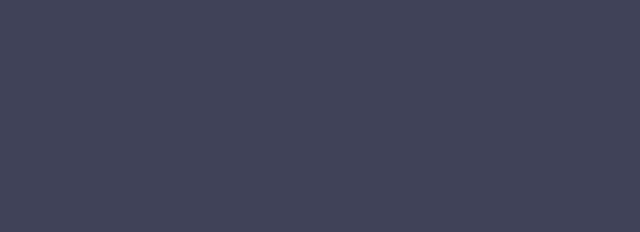
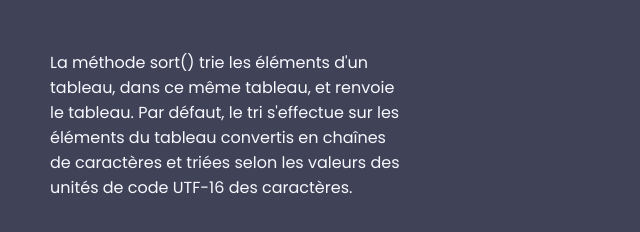
Before and after one commit to Maximebtz/JS--Formation--Grafikart, a plain HTML site: page Function/index.html in a window 1280 px wide. Shown: the whole page, without its empty margins (0-640 px from the left). Drawn offline with Linux system fonts and the light colour scheme.

Commit message:
Update, sessions par formations

```diff
--- a/Function/app.js
+++ b/Function/app.js
@@ -99,3 +99,9 @@
 
 
 // 3
+
+    const phrase = "La méthode sort() trie les éléments d'un tableau, dans ce même tableau, et renvoie le tableau. Par défaut, le tri s'effectue sur les éléments du tableau convertis en chaînes de caractères et triées selon les valeurs des unités de code UTF-16 des caractères."
+    const frequecies = {}
+    const words = phrase.split('. ')
+
+    console.log(words)
--- a/Function/index.html
+++ b/Function/index.html
@@ -8,7 +8,14 @@
 </head>
 <body>
     <div class="wrapper">
-
+        <p id="text-content">
+            La méthode sort() trie les éléments d'un tableau,
+            dans ce même tableau, et renvoie le tableau.
+            Par défaut, le tri s'effectue sur les éléments
+            du tableau convertis en chaînes de caractères et
+            triées selon les valeurs des unités de code UTF-16
+            des caractères.
+        </p>
     </div>
 </body>
 <script src="./app.js"></script>
--- a/Function/style.css
+++ b/Function/style.css
@@ -23,4 +23,10 @@ body {
   box-shadow: rgb(169, 169, 169) 0 0 20px;
   border-radius: 20px;
 }
+
+p {
+  width: 350px;
+
+}
+
 /************** Footer *************//*# sourceMappingURL=style.css.map */
```
